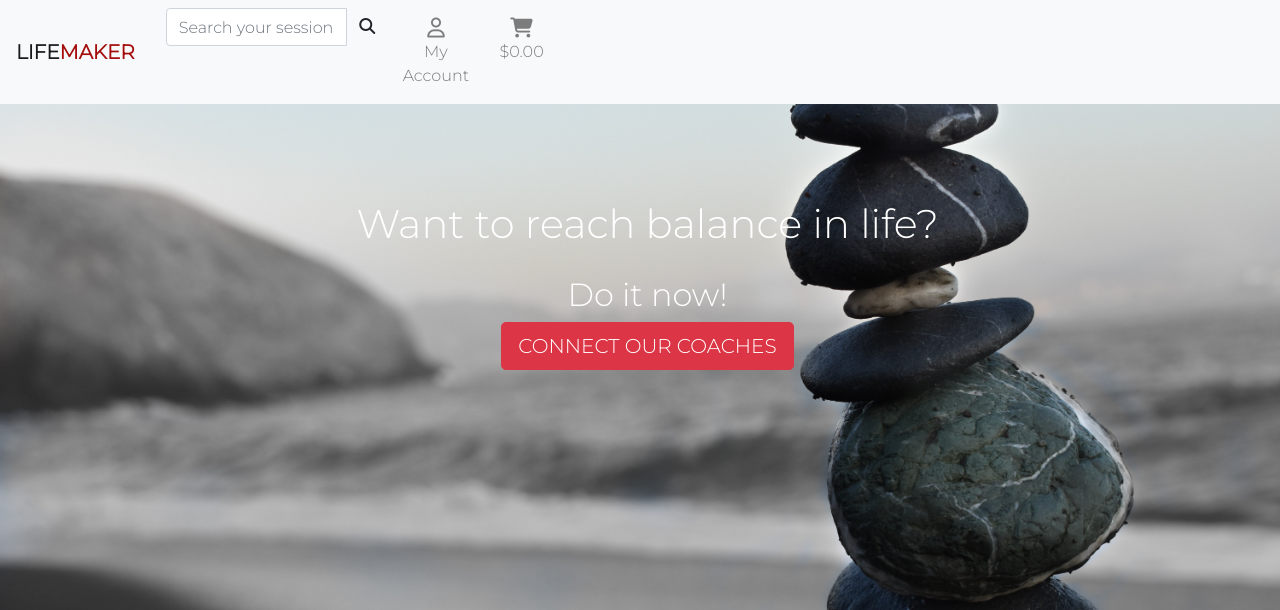
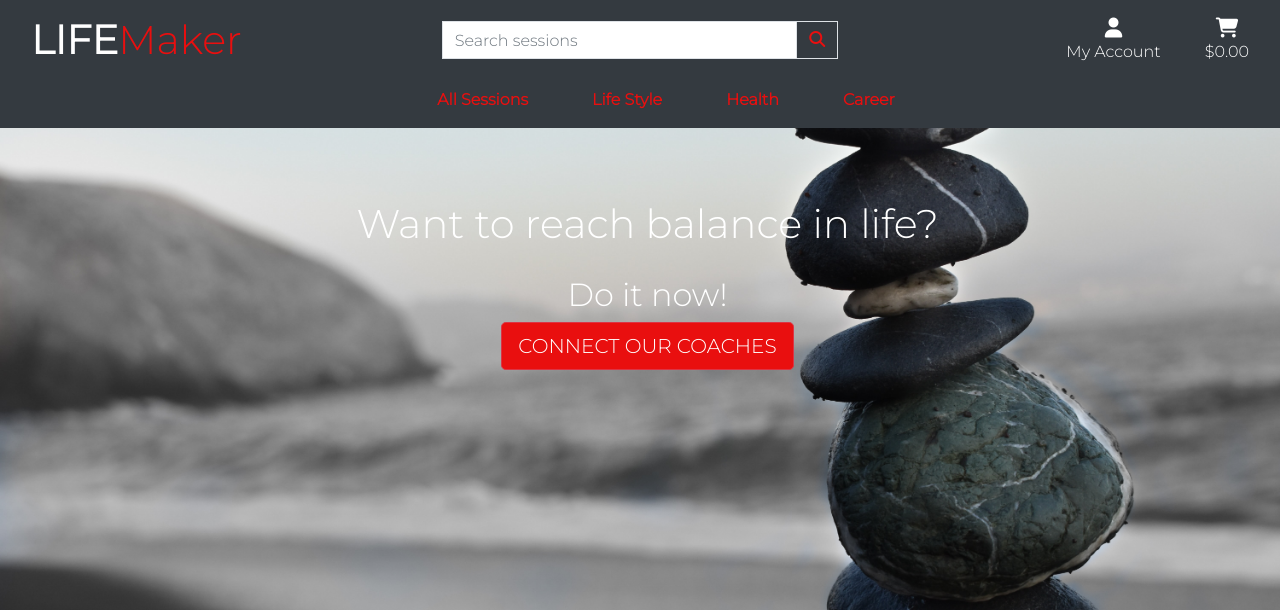
Before and after one commit to Diolg/life-maker, a Django app: page / in a window 1280 px wide. Shown: the top 610 px of the page. Run offline with Django 3.2, Linux system fonts and the light colour scheme; some libraries are stand-ins or nearby versions.

Commit message:
Change the header structure and style

```diff
--- a/static/css/base.css
+++ b/static/css/base.css
@@ -11,8 +11,36 @@ body {
 }
 
 .nav-choice {
-    color: rgb(165, 12, 12)
+    color: rgb(233, 15, 15)
 }
+.nav-logo {
+    color: #fff;
+}
+
+#account {
+    color: #fff;
+}
+
+#cart {
+    color: #fff;
+}
+
+#mobile-search {
+     color: #fff;
+}
+
+.fa-search {
+    color: rgb(233, 15, 15)!important
+}
+
+.fa-search:hover {
+    color: #fff!important;
+}
+
+.btn .form-control {
+    color: rgb(233, 15, 15)!important;
+}
+
 
 .home-nav-padding .main-text h1 {
     padding-top: 200px;
@@ -23,3 +51,40 @@ body {
     padding-top: 20px;
     color: #fff;
 }
+
+.search-button:hover {
+    background-color: rgb(165, 12, 12);
+}
+
+span.icon {
+    color: rgb(0, 0, 0) !important;
+}
+
+span.icon:hover {
+    color:#fff !important;
+}
+
+.navbar.navbar-expand-lg.navbar-light {
+    background-color:#343A40;
+}
+
+#all-products-link,#lifestyle-link,#health-link,#career-link {
+    color:rgb(233, 15, 15);
+}
+
+#all-products-link:hover {
+    color:#fff;
+}
+#lifestyle-link:hover {
+    color:#fff;
+}
+#health-link:hover {
+    color:#fff;
+}
+#career-link:hover {
+    color:#fff;
+}
+
+.btn-danger {
+    background-color:rgb(233, 15, 15)!important;
+}
--- a/templates/base.html
+++ b/templates/base.html
@@ -49,44 +49,41 @@
 <body>
 
     <!--Collapsible navbar menu with a toggle button-->
-    <header class="fixed-top">
-    <nav class="navbar navbar-expand-lg navbar-light bg-light fixed-top">
-        <a class="navbar-brand text-uppercase" href="{% url 'home' %}"><strong>Life<span class="nav-choice">Maker</span></strong></a>
-        <button class="navbar-toggler" type="button" data-toggle="collapse" data-target="#navbarSupportedContent"
-            aria-controls="navbarSupportedContent" aria-expanded="false" aria-label="Toggle navigation">
-            <span class="navbar-toggler-icon"></span>
-        </button>
 
-        <div class="collapse navbar-collapse col-12 col-lg-4" id="navbarSupportedContent">
-            <ul class="navbar-nav ml-auto list-inline">
-
-                <!--Form-->
-                <div class="d-none d-lg-block">
-                    <form method="GET" action="" class="d-flex">
+ <header class="container-fluid fixed-top">
+        <div id="topnav" class="row bg-dark pt-lg-2 d-none d-lg-flex">
+            <div class="col-12 col-lg-4 my-auto py-1 py-lg-0 text-center text-lg-left">
+                <a href="{% url 'home' %}" class="nav-link main-logo-link navbar-brand">
+                    <h1 class="logo-font text-black my-0"><strong><span class="nav-logo text-uppercase">Life</span></strong><span class="nav-choice">Maker</span></h1>
+                </a>
+            </div>
+            <div class="col-12 col-lg-4 my-auto py-1 py-lg-0">
+                <form method="GET" action="">
                     <div class="input-group w-100">
-                            <input class="form-control me-2" type="text" name="q" placeholder="Search your sessions"
-                                aria-label="Search">
+                        <input class="form-control border border-black rounded-0" type="text" name="q" placeholder="Search sessions">
                         <div class="input-group-append">
-                                <button class="form-control btn btn-black border-black" type="submit">
-                                    <span class="icon"><i class="fas fa-search"></i></span>
+                            <button class="form-control btn btn-black border border-black rounded-0" type="submit">
+                                <span class="icon">
+                                    <i class="fas fa-search"></i>
+                                </span>
                             </button>
                         </div>
                     </div>
                 </form>
             </div>
-
+            <div class="col-12 col-lg-4 my-auto py-1 py-lg-0">
+                <ul class="list-inline list-unstyled text-center text-lg-right my-0">
                     <li class="list-inline-item dropdown">
-                            <a class="text-black nav-link" href="#" id="users-options" data-toggle="dropdown"
-                                aria-haspopup="true" aria-expanded="false">
+                        <a class="text-black nav-link" href="#" id="account" data-toggle="dropdown" aria-haspopup="true" aria-expanded="false">
                             <div class="text-center">
-                                    <div><i class="far fa-user fa-lg"></i></div>
+                                <div><i class="fas fa-user fa-lg"></i></div>
                                 <p class="my-0">My Account</p>
                             </div>
                         </a>
-                            <div class="dropdown-menu border-0" aria-labelledby="users-options">
+                        <div class="dropdown-menu border-0" aria-labelledby="account">
                             {% if request.user.is_authenticated %}
                                 {% if request.user.is_superuser %}
-                                <a href="" class="dropdown-item">Product Administration</a>
+                                    <a href="" class="dropdown-item">Product Management</a>
                                 {% endif %}
                                 <a href="" class="dropdown-item">My Profile</a>
                                 <a href="{% url 'account_logout' %}" class="dropdown-item">Logout</a>
@@ -97,9 +94,8 @@
                         </div>
                     </li>
                     <li class="list-inline-item">
-                            <a class="{% if grand_total %}text-info font-weight-bold{% else %}text-black{% endif %} nav-link"
-                                href="">
-                                <div class="text-center text-black">
+                        <a id="cart" class="{% if grand_total %}text-info font-weight-bold{% else %}text-black{% endif %} nav-link" href="">
+                            <div class="text-center">
                                 <div><i class="fas fa-shopping-cart fa-lg"></i></div>
                                 <p class="my-0">
                                     {% if grand_total %}
@@ -113,11 +109,35 @@
                     </li>
                 </ul>
             </div>
+            <div class="col-12 col-lg-4 my-auto py-1 py-lg-0"></div>
         </div>
-            </ul>
+        <div class="row bg-white">
+            <nav class="navbar navbar-expand-lg navbar-light w-100">
+                <button class="navbar-toggler" type="button" data-toggle="collapse" data-target="#main-nav" aria-controls="main-nav" aria-expanded="false" aria-label="Toggle navigation">
+                    <span class="navbar-toggler-icon"></span>
+                </button>
+                {% include 'includes/mobile-top-header.html' %}
+                {% include 'includes/main-nav.html' %}
+            </nav>
         </div>
-    </nav>
     </header>
+
+
+
+
+
+
+
+
+
+
+
+
+
+
+
+
+
 
     {% if messages %}
     <div class="message-container"></div>
--- /dev/null
+++ b/templates/includes/main-nav.html
@@ -0,0 +1,45 @@
+<!-- navbar menu items -->
+<div class="collapse navbar-collapse" id="main-nav">
+    <ul class="navbar-nav w-auto mx-auto">
+        <li class="nav-item dropdown">
+            <a class="logo-font font-weight-bold nav-link text-black mr-5" href="#" id="all-products-link" data-toggle="dropdown" aria-haspopup="true" aria-expanded="false">
+                All Sessions
+            </a>
+            <div class="dropdown-menu border-0" aria-labelledby="all-products-link">
+                <a href="" class="dropdown-item">By Price</a>
+                <a href="" class="dropdown-item ">By Category</a>
+                <a href="" class="dropdown-item">All Sessions</a>
+            </div>
+        </li>
+
+        <li class="nav-item dropdown">
+            <a class="logo-font font-weight-bold nav-link text-black mr-5" href="#" id="lifestyle-link" data-toggle="dropdown" aria-haspopup="true" aria-expanded="false">
+                Life Style
+            </a>
+            <div class="dropdown-menu border-0" aria-labelledby="lifestyle-link">
+                <a href="" class="dropdown-item">Relationships</a>
+                <a href="" class="dropdown-item">Awareness development</a>
+            </div>
+        </li>
+
+        <li class="nav-item dropdown">
+            <a class="logo-font font-weight-bold nav-link text-black mr-5" href="#" id="health-link" data-toggle="dropdown" aria-haspopup="true" aria-expanded="false">
+                Health
+            </a>
+            <div class="dropdown-menu border-0" aria-labelledby="health-link">
+                <a href="" class="dropdown-item">Mental health</a>
+                <a href="" class="dropdown-item">Sports</a>
+            </div>
+        </li>
+
+        <li class="nav-item dropdown">
+            <a class="logo-font font-weight-bold nav-link text-black" href="#" id="career-link" data-toggle="dropdown" aria-haspopup="true" aria-expanded="false">
+                Career
+            </a>
+            <div class="dropdown-menu border-0" aria-labelledby="career-link">
+                <a href="" class="dropdown-item">Creating CV</a>
+                <a href="" class="dropdown-item">Creating personal letter</a>
+            </div>
+        </li>
+    </ul>
+</div>
--- /dev/null
+++ b/templates/includes/mobile-top-header.html
@@ -0,0 +1,67 @@
+<ul>
+<li class="list-inline-item">
+    <a class="text-black nav-link d-block d-lg-none" href="#" id="mobile-search" data-toggle="dropdown" aria-haspopup="true" aria-expanded="false">
+        <div class="text-center">
+            <div><i class="fas fa-search fa-lg"></i></div>
+            <p class="my-0">Search</p>
+        </div>
+    </a>
+    <div class="dropdown-menu border-0 w-100 p-3 rounded-0 my-0" aria-labelledby="mobile-search">
+        <form class="form" method="GET" action="">
+            <div class="input-group w-100">
+                <input class="form-control border border-black rounded-0" type="text" name="q" placeholder="Search sessions">
+                <div class="input-group-append">
+                    <button class="form-control form-control btn btn-black border border-black rounded-0" type="submit">
+                        <span class="icon">
+                            <i class="fas fa-search"></i>
+                        </span>
+                    </button>
+                </div>
+            </div>
+        </form>
+    </div>
+</li>
+
+
+
+
+
+
+<!-- Account -->
+<li class="list-inline-item dropdown d-lg-none">
+    <a class="text-black nav-link" href="#" id="account" data-toggle="dropdown" aria-haspopup="true"
+        aria-expanded="false">
+        <div class="text-center">
+            <div><i class="fas fa-user fa-lg"></i></div>
+            <p class="my-0">My Account</p>
+        </div>
+    </a>
+    <div class="dropdown-menu border-0" aria-labelledby="account">
+        {% if request.user.is_authenticated %}
+        {% if request.user.is_superuser %}
+        <a href="{% url 'add_product' %}" class="dropdown-item">Product Administration</a>
+        {% endif %}
+        <a href="" class="dropdown-item">My Profile</a>
+        <a href="{% url 'account_logout' %}" class="dropdown-item">Logout</a>
+        {% else %}
+        <a href="{% url 'account_signup' %}" class="dropdown-item">Register</a>
+        <a href="{% url 'account_login' %}" class="dropdown-item">Login</a>
+        {% endif %}
+    </div>
+</li>
+<!--Shopping Cart-->
+<li class="list-inline-item">
+    <a id="cart" class="{% if grand_total %}text-primary font-weight-bold{% else %}text-black{% endif %} nav-link d-block d-lg-none" href="">
+        <div class="text-center">
+            <div><i class="fas fa-shopping-cart fa-lg"></i></div>
+            <p class="my-0">
+                {% if grand_total %}
+                    ${{ grand_total|floatformat:2 }}
+                {% else %}
+                    $0.00
+                {% endif %}
+            </p>
+        </div>
+    </a>
+  </li>
+</ul>
```
Lines whose indentation alone changed are shown as unchanged.
